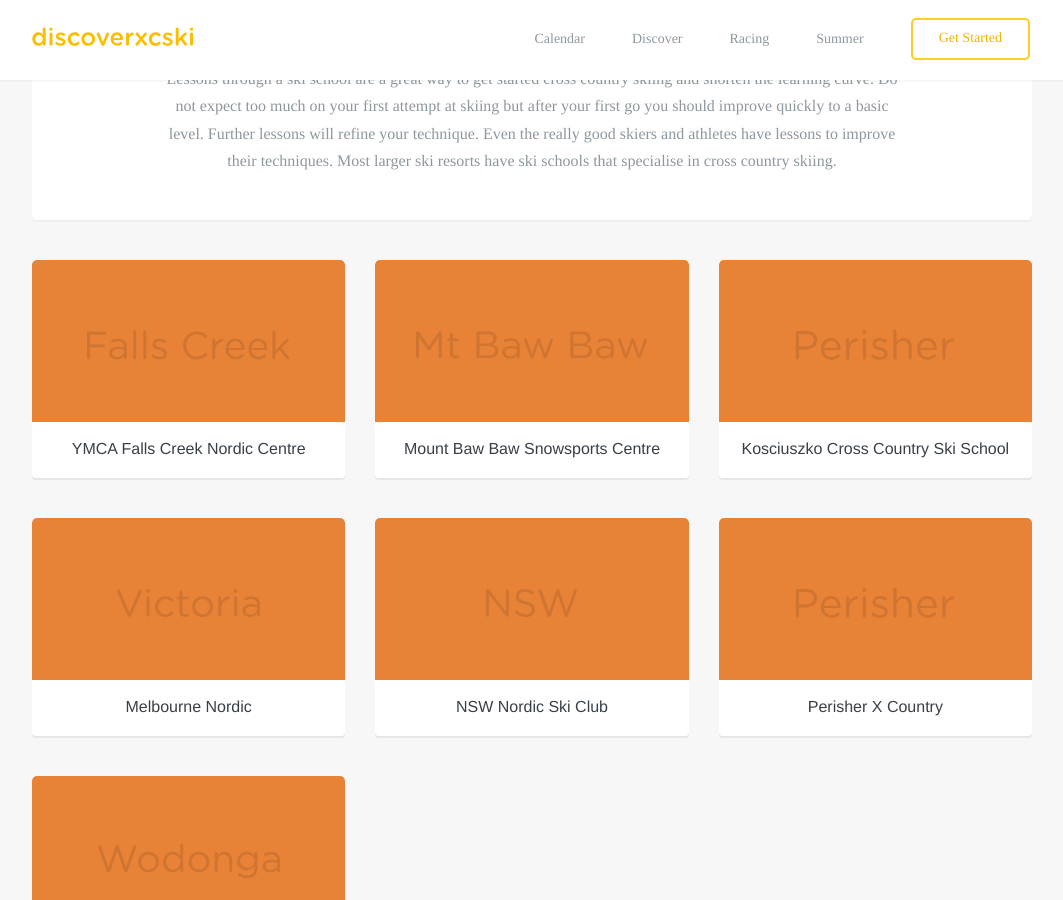
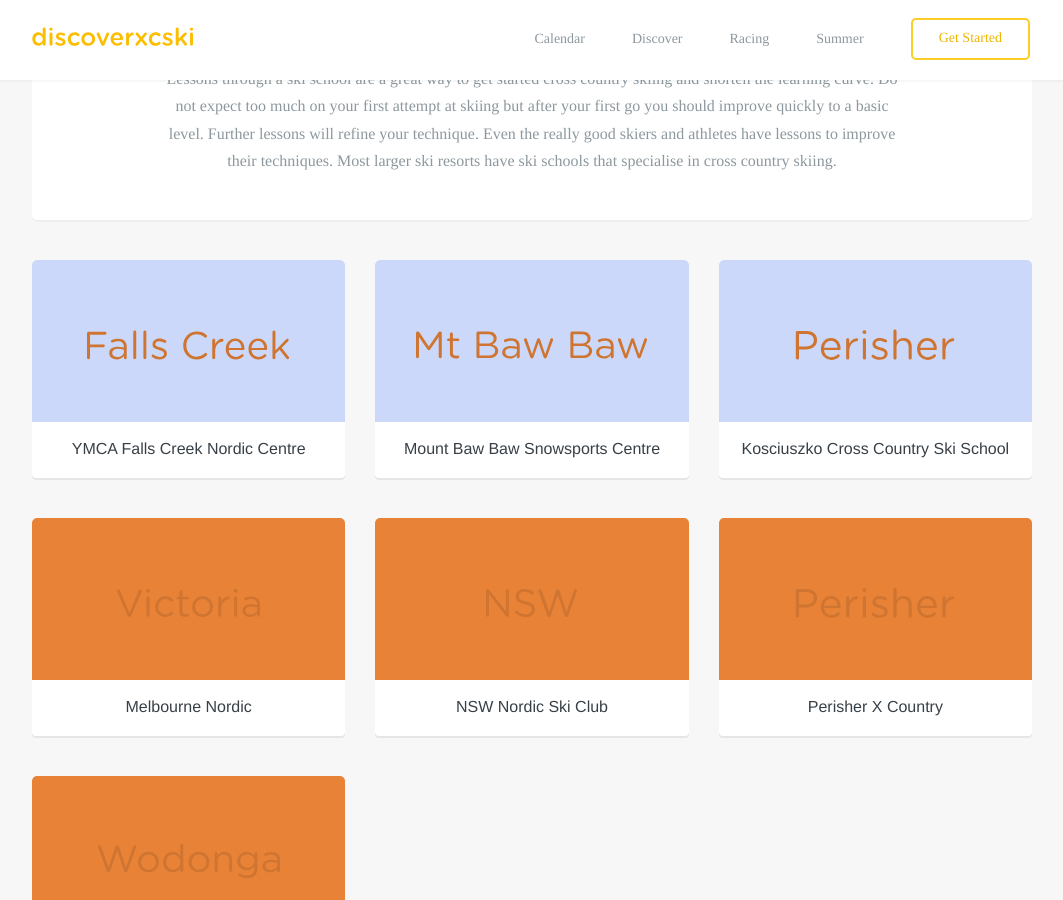
Before and after one commit to robcatto/robcatto.github.io, a Jekyll site: the page built from get-started/find-a-xc-ski-school/index.html, in a window 1280 px wide and 900 px high, scrolled down 309 px. Shown: the whole window, without its empty margins (108-1171 px from the left). Built offline with Jekyll 4.4.1, drawn with Linux system fonts in a browser that asks for light colours; some web fonts are replaced; Markdown is read by kramdown in place of the engine named in the settings.

Commit message:
Update index.html

```diff
--- a/get-started/find-a-xc-ski-school/index.html
+++ b/get-started/find-a-xc-ski-school/index.html
@@ -49,7 +49,7 @@ layout: default
 
                         <div class="column three topic-filter">
                             <a href="http://www.fallscreek.com.au/XCSkiLessons" target="_blank">
-                                    <div class="topic-filter-cover" style="   background: #E78237;
+                                    <div class="topic-filter-cover" style="   background: #CBD8F9;
     height: 162px;
     /* margin-top: 40px; */
     background-size: cover;
@@ -80,7 +80,7 @@ layout: default
 
                          <div class="column three topic-filter">
                             <a href="http://mountbawbaw.com.au/home" target="_blank">
-                                    <div class="topic-filter-cover" style="   background: #E78237;
+                                    <div class="topic-filter-cover" style="   background: #CBD8F9;
     height: 162px;
     /* margin-top: 40px; */
     background-size: cover;
@@ -118,7 +118,7 @@ layout: default
 
                          <div class="column three topic-filter">
                             <a href="http://www.k7adventures.com/" target="_blank">
-                                    <div class="topic-filter-cover" style="   background: #E78237;
+                                    <div class="topic-filter-cover" style="   background: #CBD8F9;
     height: 162px;
     /* margin-top: 40px; */
     background-size: cover;
```
